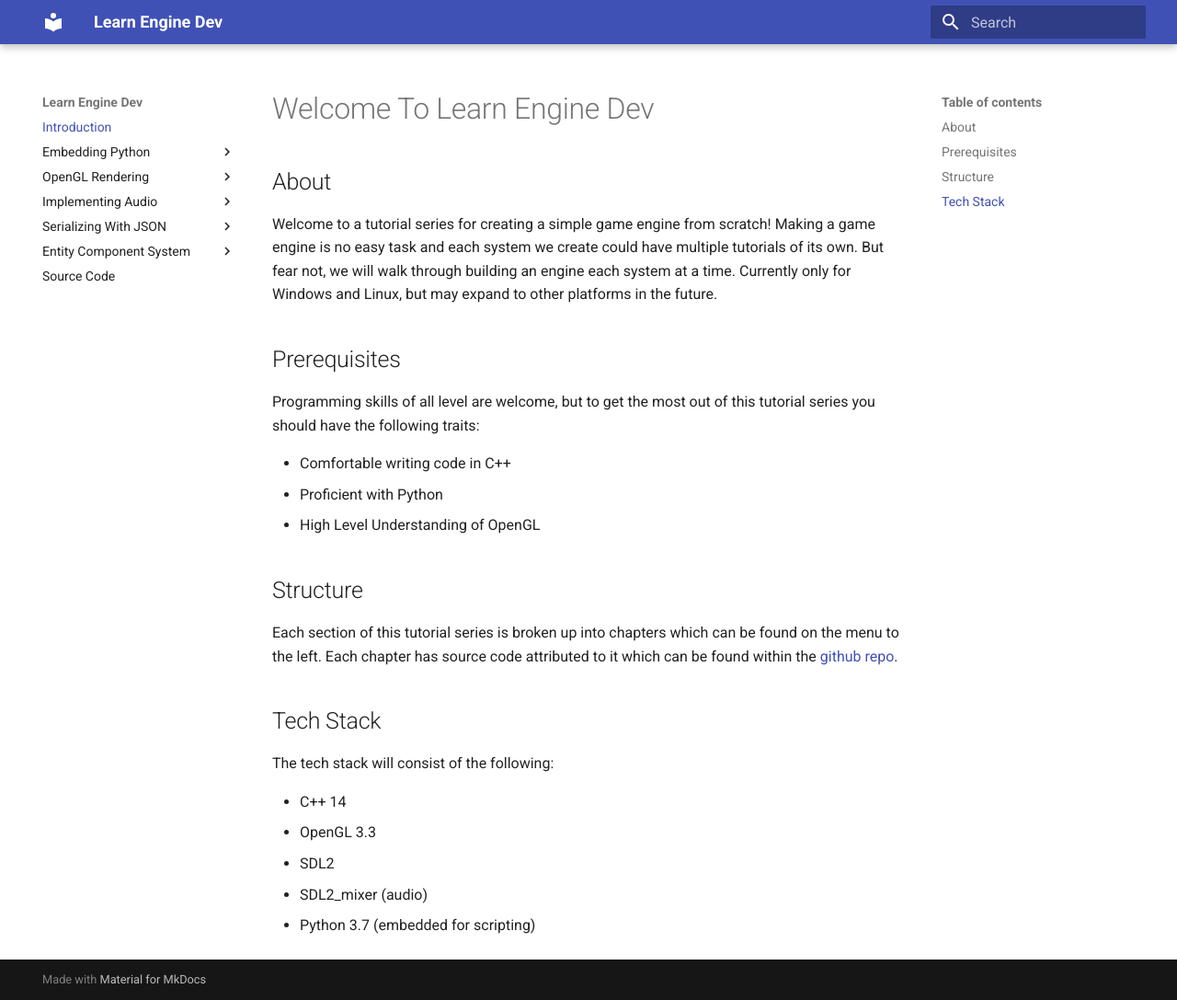
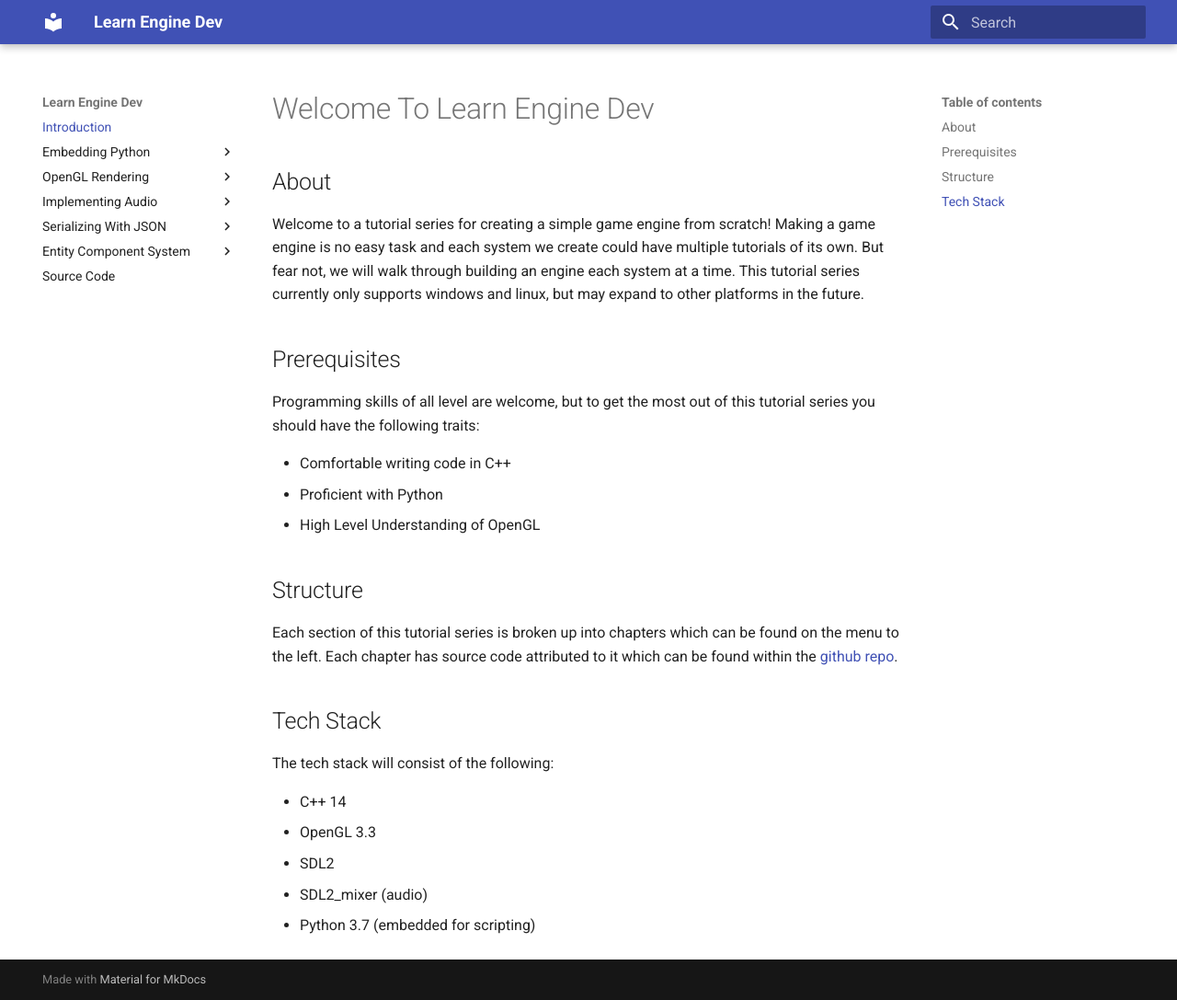
Before and after one commit to Chukobyte/learn-engine-dev, an MkDocs documentation site: the page built from docs/index.md, in a window 1280 px wide and 1087 px high. Shown: the whole window at 92% size. Built offline with MkDocs 1.6.1 and Material for MkDocs 9.7.7, drawn with Linux system fonts in a browser that asks for light colours.

Commit message:
Updated wording in index for platform support.

```diff
--- a/docs/index.md
+++ b/docs/index.md
@@ -2,7 +2,7 @@
 
 ## About
 
-Welcome to a tutorial series for creating a simple game engine from scratch!  Making a game engine is no easy task and each system we create could have multiple tutorials of its own.  But fear not, we will walk through building an engine each system at a time.  Currently only for Windows and Linux, but may expand to other platforms in the future.
+Welcome to a tutorial series for creating a simple game engine from scratch!  Making a game engine is no easy task and each system we create could have multiple tutorials of its own.  But fear not, we will walk through building an engine each system at a time.  This tutorial series currently only supports windows and linux, but may expand to other platforms in the future.
 
 ## Prerequisites
 
```
